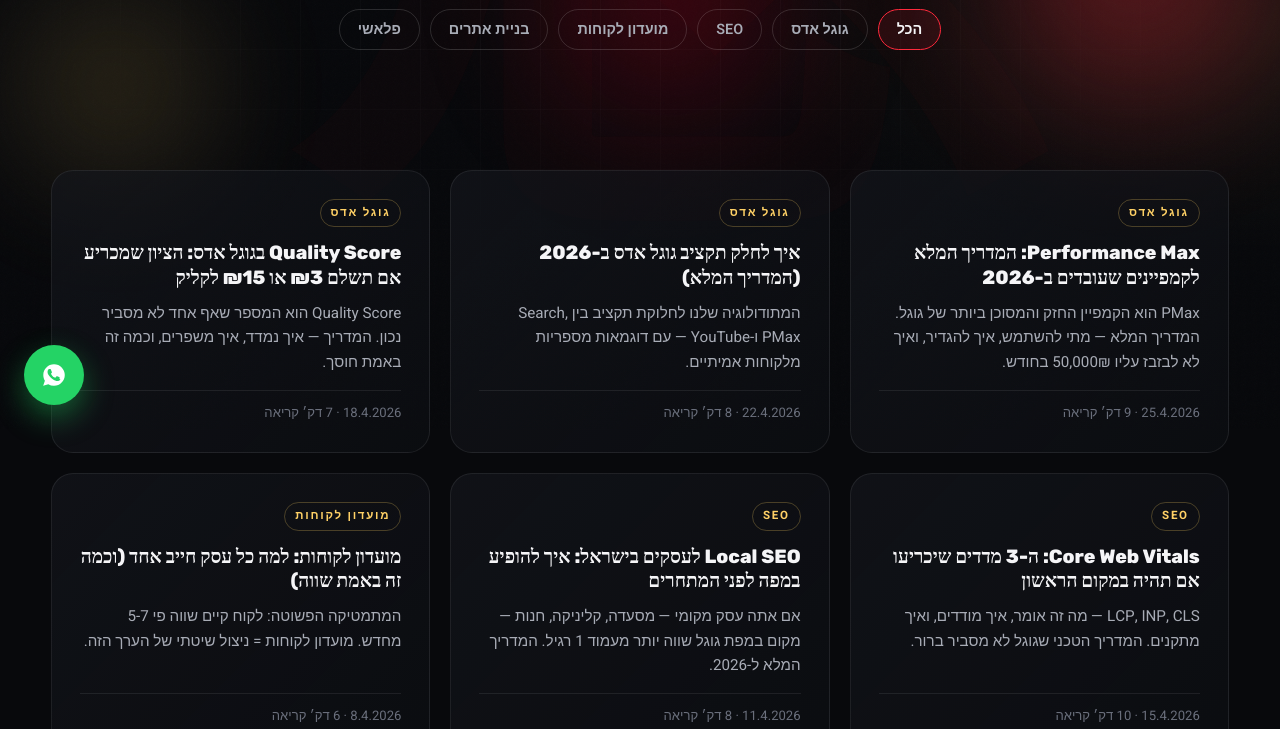
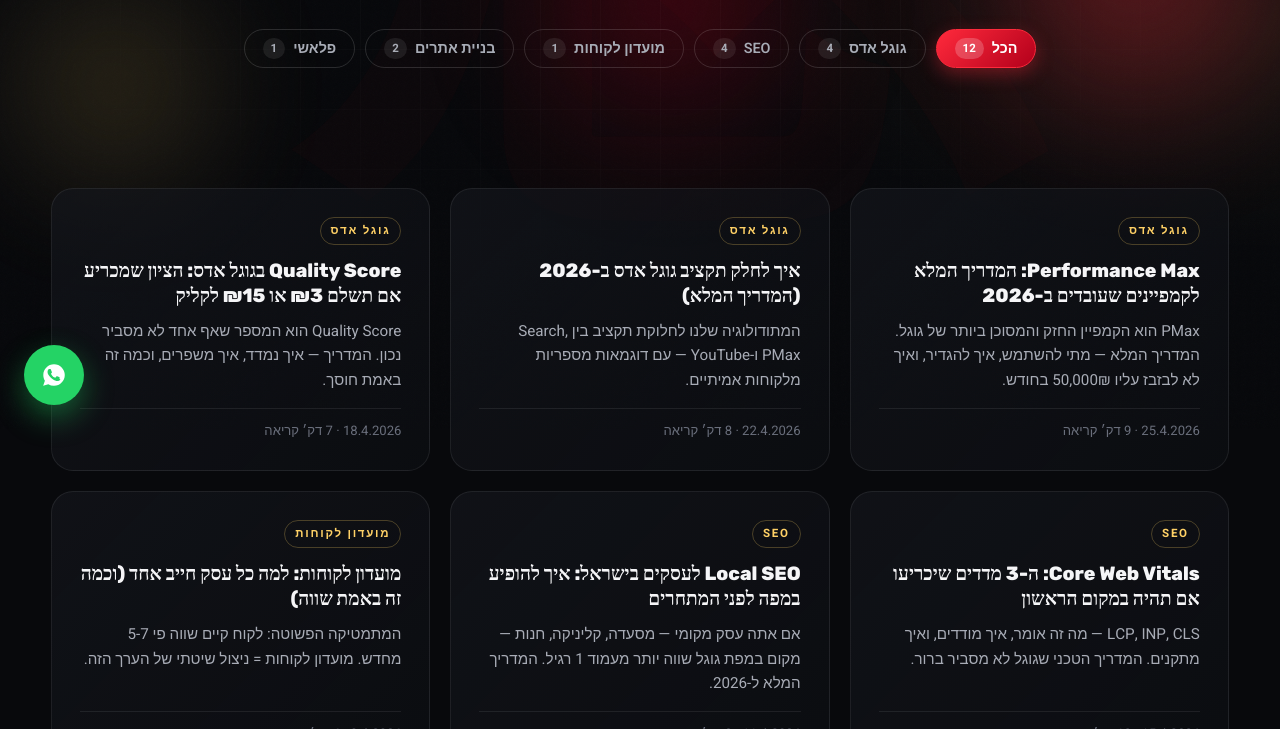
Before and after one commit to sharon569/ninja-landing, an Astro site: page /blog in a window 1280 px wide. Shown: the part 371-1100 px from the top of the page. Built offline with nearby package versions, Linux system fonts and the light colour scheme; Astro itself is replaced by a stand-in of ours.

Commit message:
Blog: make category filter pills functional + show post count per category

```diff
--- a/src/pages/blog/index.astro
+++ b/src/pages/blog/index.astro
@@ -18,17 +18,20 @@
     <p data-reveal>מה שלמדנו מ-250+ קמפיינים. הדאטה, הניסיון, והטעויות — בלי לייפות.</p>
 
     <div class="cat-pills" data-reveal>
-      <span class="cp active">הכל</span>
-      {categories.map(cat => (<span class="cp">{cat}</span>))}
+      <button type="button" class="cp active" data-cat="all">הכל <span class="cp-count">{posts.length}</span></button>
+      {categories.map(cat => {
+        const count = posts.filter(p => p.data.category === cat).length;
+        return (<button type="button" class="cp" data-cat={cat}>{cat} <span class="cp-count">{count}</span></button>);
+      })}
     </div>
   </div>
 </section>
 
 <section class="blog-list">
   <div class="container">
-    <div class="bp-grid">
+    <div class="bp-grid" id="blogGrid">
       {posts.map((post: any) => (
-        <a href={`/blog/${post.id}`} class="bp-card" data-tilt data-cursor="link">
+        <a href={`/blog/${post.id}`} class="bp-card" data-tilt data-cursor="link" data-cat={post.data.category}>
           <span class="bp-tag">{post.data.category}</span>
           <h4>{post.data.title}</h4>
           <p>{post.data.description}</p>
@@ -36,20 +39,115 @@
         </a>
       ))}
     </div>
+    <div class="bp-empty" id="blogEmpty" hidden>
+      <p>אין פוסטים בקטגוריה הזו עדיין.</p>
+    </div>
   </div>
 </section>
 
 </Layout>
 
 <style is:global>
-  .page-hero { padding: 160px 0 60px; text-align: center; position: relative; z-index: 2; }
-  .page-hero h1 { font-family: 'Rubik'; font-size: clamp(2.4rem, 5vw, 4rem); font-weight: 900; line-height: 1.1; letter-spacing: -0.02em; margin: 18px auto; max-width: 900px; }
-  .page-hero h1 em { font-style: normal; background: linear-gradient(135deg, var(--red), var(--gold)); -webkit-background-clip: text; background-clip: text; color: transparent; }
-  .page-hero > .container > p { color: var(--ink-dim); font-size: 1.15rem; max-width: 640px; margin: 0 auto; }
-
-  .cat-pills { display: flex; gap: 10px; justify-content: center; margin-top: 32px; flex-wrap: wrap; }
-  .cp { padding: 8px 18px; border: 1px solid var(--line-2); border-radius: 999px; font-size: 0.9rem; font-weight: 600; color: var(--ink-dim); cursor: pointer; transition: 200ms; }
-  .cp:hover, .cp.active { background: rgba(255,42,60,0.1); border-color: var(--red); color: var(--ink); }
+  .cat-pills {
+    display: flex;
+    gap: 10px;
+    justify-content: center;
+    margin-top: 32px;
+    flex-wrap: wrap;
+  }
+  .cp {
+    display: inline-flex;
+    align-items: center;
+    gap: 8px;
+    padding: 8px 18px;
+    border: 1px solid var(--line-2);
+    border-radius: 999px;
+    font-family: 'Heebo', sans-serif;
+    font-size: 0.9rem;
+    font-weight: 600;
+    color: var(--ink-dim);
+    background: transparent;
+    cursor: pointer;
+    transition: 200ms cubic-bezier(.4,0,.2,1);
+  }
+  .cp:hover { color: var(--ink); border-color: var(--gold); }
+  .cp.active {
+    background: linear-gradient(135deg, var(--red), var(--red-deep));
+    border-color: var(--red);
+    color: #fff;
+    box-shadow: 0 6px 18px var(--red-glow);
+  }
+  .cp-count {
+    font-size: 0.72rem;
+    font-weight: 700;
+    padding: 2px 8px;
+    background: rgba(255,255,255,0.08);
+    border-radius: 999px;
+    min-width: 22px;
+    text-align: center;
+  }
+  .cp.active .cp-count {
+    background: rgba(255,255,255,0.2);
+    color: #fff;
+  }
 
   .blog-list { padding: 60px 0 110px; }
+
+  /* Filter animation */
+  .bp-card {
+    transition: opacity 280ms ease, transform 280ms cubic-bezier(.4,0,.2,1);
+  }
+  .bp-card.cp-hidden {
+    opacity: 0;
+    transform: scale(0.96);
+    pointer-events: none;
+    position: absolute;
+    visibility: hidden;
+  }
+
+  .bp-empty {
+    text-align: center;
+    padding: 60px 24px;
+    color: var(--ink-dim);
+    font-size: 1.05rem;
+  }
 </style>
+
+<script is:inline>
+  (() => {
+    const pills = document.querySelectorAll('.cat-pills .cp');
+    const cards = document.querySelectorAll('#blogGrid .bp-card');
+    const empty = document.getElementById('blogEmpty');
+
+    pills.forEach(pill => {
+      pill.addEventListener('click', () => {
+        const cat = pill.dataset.cat;
+
+        pills.forEach(p => p.classList.remove('active'));
+        pill.classList.add('active');
+
+        let visibleCount = 0;
+        cards.forEach(card => {
+          const match = cat === 'all' || card.dataset.cat === cat;
+          if (match) {
+            card.classList.remove('cp-hidden');
+            visibleCount++;
+          } else {
+            card.classList.add('cp-hidden');
+          }
+        });
+
+        if (empty) empty.hidden = visibleCount > 0;
+
+        // Smooth scroll to top of blog list if user filtered far down
+        const list = document.getElementById('blogGrid');
+        if (list) {
+          const top = list.getBoundingClientRect().top + window.scrollY - 100;
+          if (window.scrollY > top + 100) {
+            window.scrollTo({ top, behavior: 'smooth' });
+          }
+        }
+      });
+    });
+  })();
+</script>
```
